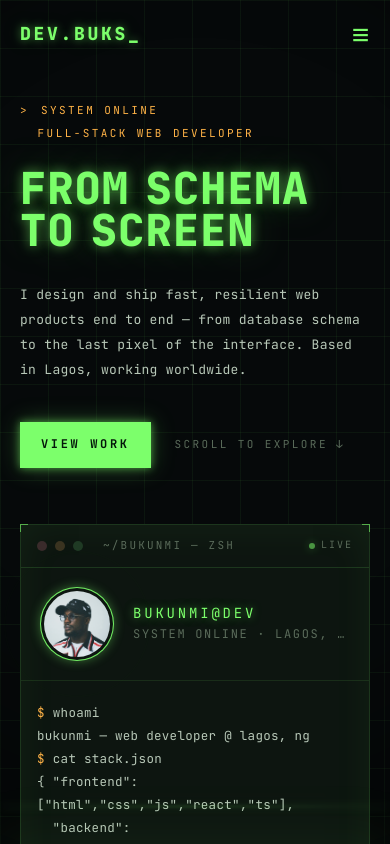
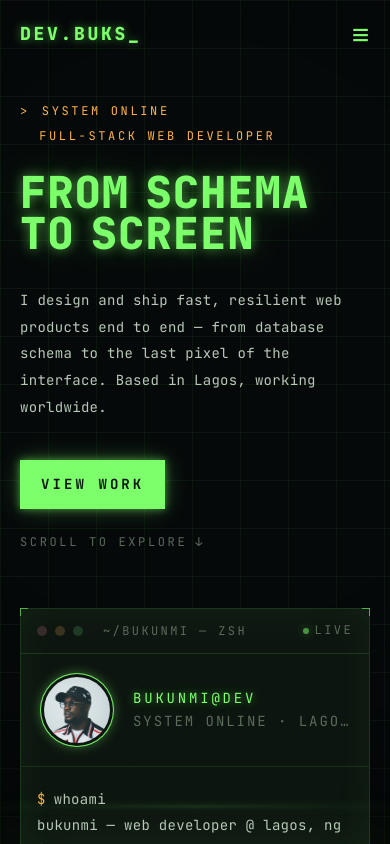
Before and after one commit to bigbuks/dev-buks, a React (Vite) app: page / in a window 390 px wide. Shown: the top 844 px of the page. Built offline with nearby package versions, Linux system fonts and the light colour scheme.

Commit message:
Changes to be committed:

```diff
--- a/src/components/layout/Footer.tsx
+++ b/src/components/layout/Footer.tsx
@@ -48,7 +48,7 @@ export function Footer() {
                 <span className="text-ink">name</span>
                 <span className="text-dim">:</span>{" "}
                 <span className="text-green">
-                  &quot;Oluwatobiloba Bukunmi Adewumi&quot;
+                  &quot;Tobiloba Bukunmi Adewumi&quot;
                 </span>
                 <span className="text-dim">,</span>
                 {"\n"}
--- a/src/components/sections/Contact.tsx
+++ b/src/components/sections/Contact.tsx
@@ -10,8 +10,8 @@ import { Reveal } from "@/components/ui/Reveal";
 const FORMSPREE_ID = "xrpeplrz";
 
 const CONTACT_INFO = {
-  name: "Tobiloba Bukunmi Adewumi",
-  role: "Full-Stack Web Developer",
+  name: "Tobiloba Adewumi",
+  role: "Web Developer",
   location: "Lagos, Nigeria",
   email: "developerbuks@gmail.com",
   phone: "+234 901 705 5060",
@@ -344,12 +344,12 @@ function InfoLine({ k, v, href }: InfoLineProps) {
   const valueEl = href ? (
     <a
       href={href}
-      className="text-green hover:text-glow transition-all duration-200 break-all"
+      className="text-green hover:text-glow transition-all duration-200 break-words"
     >
       {v}
     </a>
   ) : (
-    <span className="text-green break-all">{v}</span>
+    <span className="text-green break-words">{v}</span>
   );
 
   return (
@@ -395,10 +395,10 @@ function SocialsPanel() {
             rel="noopener noreferrer"
             className="flex items-center gap-3 border border-[rgba(124,255,107,0.14)] px-4 py-3 text-ink text-[13px] font-mono transition-all duration-200 hover:border-[rgba(124,255,107,0.4)] hover:text-green hover:shadow-glow group"
           >
-            <span className="text-dim group-hover:text-green transition-colors">
+            <span className="text-dim group-hover:text-green transition-colors shrink-0">
               {s.icon}
             </span>
-            <span>{s.href.replace(/^https?:\/\//, "")}</span>
+            <span className="break-all min-w-0">{s.href.replace(/^https?:\/\//, "")}</span>
           </a>
         ))}
       </div>
--- a/src/index.css
+++ b/src/index.css
@@ -95,3 +95,29 @@
     opacity: 1 !important;
   }
 }
+
+/* ============================================================
+   Mobile readability — nudge up the smallest type
+   ============================================================ */
+@media (max-width: 767px) {
+  /* Bump up the tiniest labels (were 10-11px, now 12px) */
+  .text-\[10px\],
+  .text-\[10\.5px\],
+  .text-\[11px\],
+  .text-\[11\.5px\] {
+    font-size: 12px !important;
+  }
+
+  /* Bump up the small body text (was 12-13px, now 14px) */
+  .text-\[12px\],
+  .text-\[12\.5px\],
+  .text-\[13px\],
+  .text-\[13\.5px\] {
+    font-size: 14px !important;
+  }
+
+  /* Nudge the base body up slightly */
+  body {
+    font-size: 15px;
+  }
+}
```
